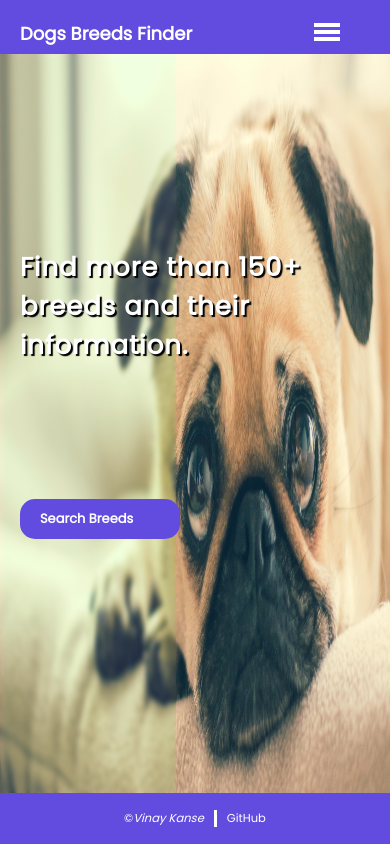
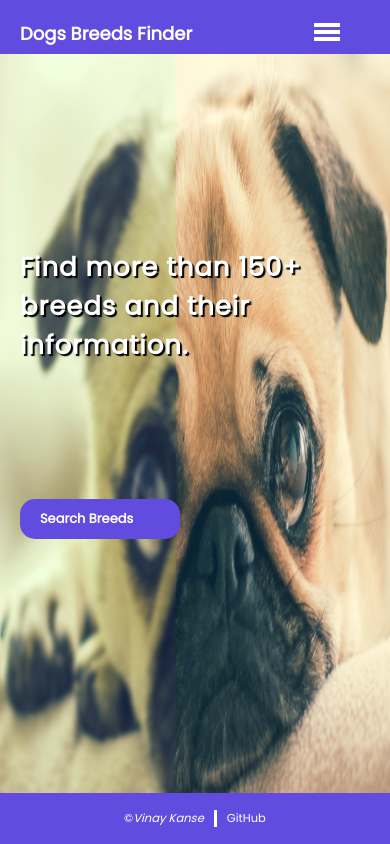
Before and after one commit to VinayKanase/DogsBreedFinder, a plain HTML site: page index.html in a window 390 px wide. Drawn offline with Linux system fonts and the light colour scheme; no server answers.

Commit message:
Made Background Responsive

```diff
--- a/style/_home.scss
+++ b/style/_home.scss
@@ -65,20 +65,25 @@ section{
   }
 }
 @media screen and (max-width: 560px){
+  .main-container{
+    background: url('../images/dog-bg-med.jpg');
+    background-size: 100% 90vh;
+  }
   .attr-heading{
     width: 60%;
     h2{
       font-size: 3.6rem;
     }
   }
-  .main-container{
-    background-size: 100% 90vh;
-  }
   section{
    min-height: 100vh;
   }
 }
 @media screen and (max-width: 480px){
+  .main-container{
+    background: url('../images/dog-bg-sm.jpg');
+    background-size: 100% 90vh;
+  }
   .attr-heading{
     width: 80%;
   }
```
Also changed, not shown: images/dog-bg-sm.jpg (added), style/style.css, 2 other files.
